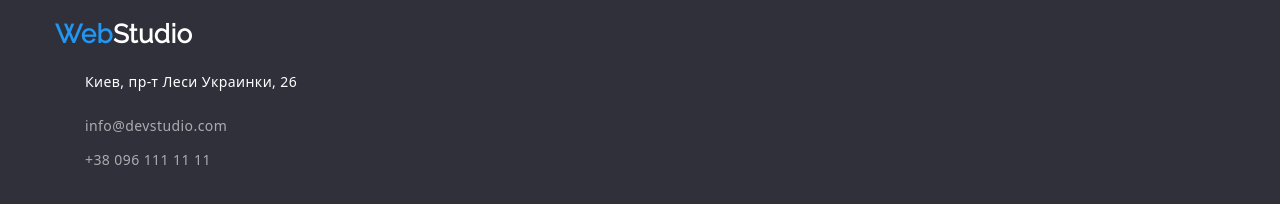
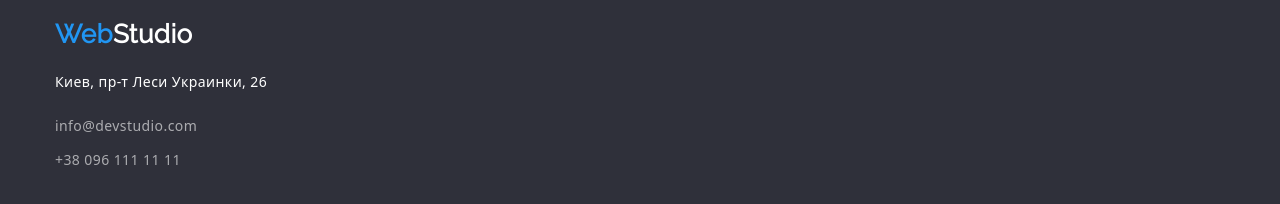
Before and after one commit to 8Grom8/goit-markup-hw-04, a plain HTML site: page index.html in a window 1280 px wide. Shown: the part 2085-2289 px from the top of the page. Drawn offline with nearby package versions, Linux system fonts and the light colour scheme.

Commit message:
home work3
patch 1/2

```diff
--- a/css/styles.css
+++ b/css/styles.css
@@ -423,7 +423,7 @@ body {
   width: 230px;
   color: var(--primary-white-color);
   line-height: 1.71;
-  margin-left: 30px;
+
 }
 
 .contacts-listf {
@@ -435,5 +435,5 @@ body {
   text-decoration: none;
   width: 230px;
   margin-top: 10px;
-  margin-left: 15px;
+
 }
```
